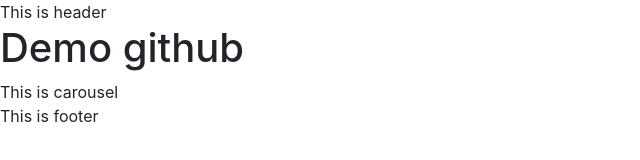
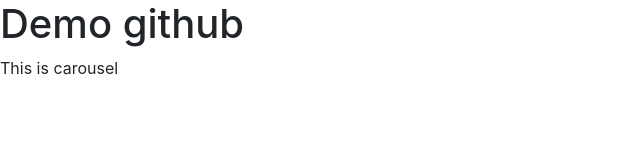
Before and after one commit to nguyenanhtu07081998/fe53e, a plain HTML site: page index.html in a window 1280 px wide. Shown: the whole page, without its empty margins (0-640 px from the left). Drawn offline with nearby package versions, Linux system fonts and the light colour scheme.

Commit message:
carousel

```diff
--- a/index.html
+++ b/index.html
@@ -10,10 +10,8 @@
     <link rel="stylesheet" href="https://stackpath.bootstrapcdn.com/bootstrap/4.3.1/css/bootstrap.min.css" integrity="sha384-ggOyR0iXCbMQv3Xipma34MD+dH/1fQ784/j6cY/iJTQUOhcWr7x9JvoRxT2MZw1T" crossorigin="anonymous">
   </head>
   <body>
-    <header>This is header</header>
     <h1>Demo github</h1>
     <section>This is carousel</section>
-    <footer>This is footer</footer>
 
 
     <!-- Optional JavaScript -->
```
